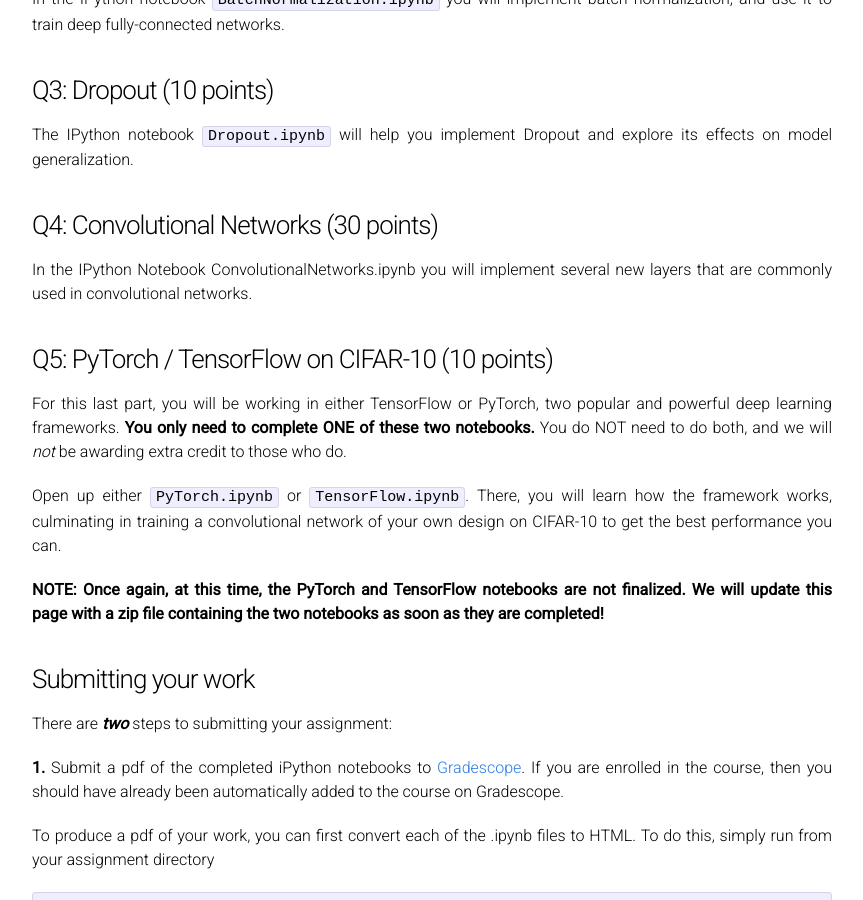
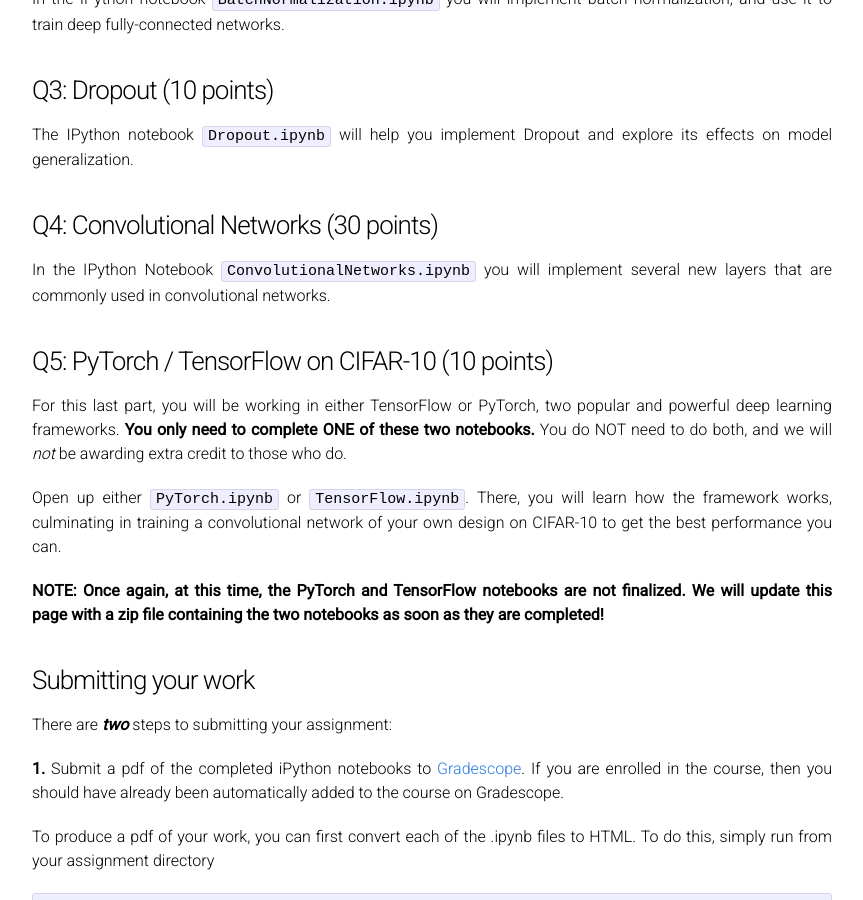
Before and after one commit to cs231n/cs231n.github.io, a Jekyll site: the page built from assignments/2018/assignment2.md, in a window 1280 px wide and 900 px high, scrolled down 1642 px. Shown: the whole window, without its empty margins (208-1071 px from the left). Built offline with Jekyll 4.4.1, drawn with Linux system fonts in a browser that asks for light colours; some of the changed lines change nothing that is shown.

Commit message:
Fixed formatting issue

````diff
--- a/assignments/2018/assignment2.md
+++ b/assignments/2018/assignment2.md
@@ -62,7 +62,7 @@ The IPython notebook `Dropout.ipynb` will help you implement Dropout and explore
 its effects on model generalization.
 
 ### Q4: Convolutional Networks (30 points)
-In the IPython Notebook ConvolutionalNetworks.ipynb you will implement several new layers that are commonly used in convolutional networks.
+In the IPython Notebook `ConvolutionalNetworks.ipynb` you will implement several new layers that are commonly used in convolutional networks.
 
 ### Q5: PyTorch / TensorFlow on CIFAR-10 (10 points)
 For this last part, you will be working in either TensorFlow or PyTorch, two popular and powerful deep learning frameworks. **You only need to complete ONE of these two notebooks.** You do NOT need to do both, and we will _not_ be awarding extra credit to those who do.
@@ -107,11 +107,3 @@ cd DEST_PATH
 /afs/ir/class/cs231n/submit
 ```
 Once you run the submit script, simply follow the on-screen prompts to finish submitting the assignment on AFS. If successful, you should see a "SUBMIT SUCCESS" message output by the script.
-
-<!-- ### Q5: Do something extra! (up to +10 points)
-In the process of training your network, you should feel free to implement
-anything that you want to get better performance. You can modify the solver,
-implement additional layers, use different types of regularization, use an
-ensemble of models, or anything else that comes to mind. If you implement these
-or other ideas not covered in the assignment then you will be awarded some bonus
-points. -->
````
